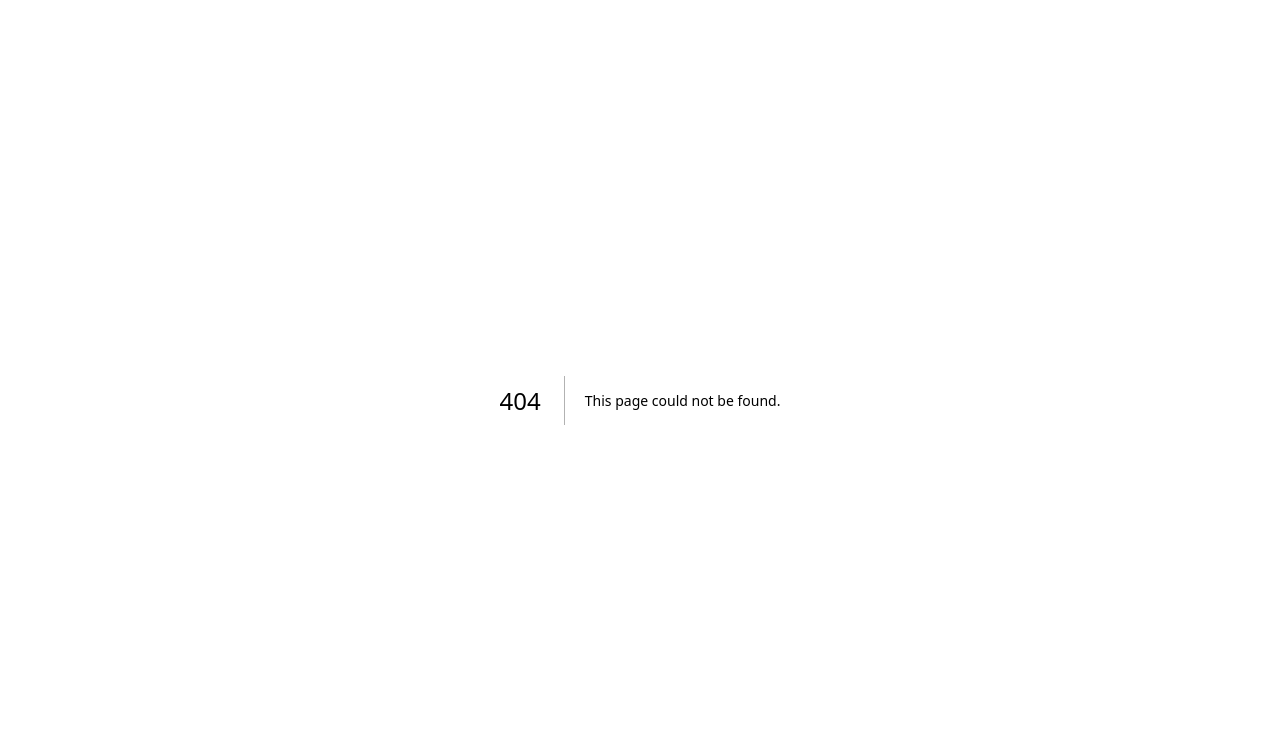
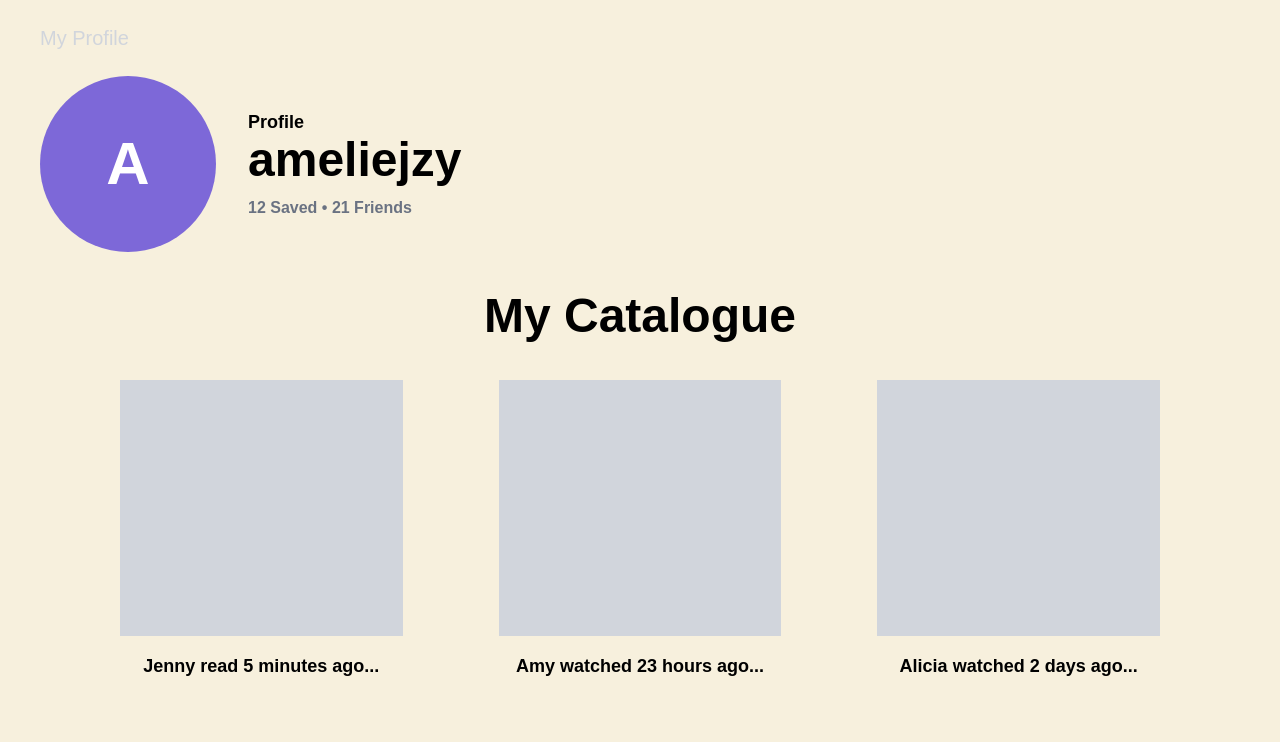
Before and after one commit to nujabesus/stemsista, a Next.js app: page /profile in a window 1280 px wide. Before the commit this address had no page. Shown: the top 742 px of the page. Built offline with nearby package versions, Linux system fonts and the light colour scheme.

Commit message:
added profile page

```diff
--- /dev/null
+++ b/app/profile/page.tsx
@@ -0,0 +1,47 @@
+"use client";
+
+export default function ProfilePage() {
+  return (
+    <main className="min-h-screen bg-[#f7f0dd] text-black px-10 py-6">
+      <h1 className="text-xl text-gray-300 mb-6">My Profile</h1>
+
+      <section className="flex items-center gap-8 mb-10">
+        <div className="h-44 w-44 rounded-full bg-[#7d68d8] flex items-center justify-center text-white text-6xl font-black">
+          A
+        </div>
+
+        <div>
+          <p className="font-bold text-lg">Profile</p>
+          <h2 className="text-5xl font-black">ameliejzy</h2>
+          <p className="text-gray-500 font-bold mt-3">
+            12 Saved • 21 Friends
+          </p>
+        </div>
+      </section>
+
+      <h2 className="text-5xl font-black text-center mb-10">
+        My Catalogue
+      </h2>
+
+      <section className="grid grid-cols-3 gap-x-24 gap-y-16 px-20">
+        <Card title="Jenny read 5 minutes ago..." />
+        <Card title="Amy watched 23 hours ago..." />
+        <Card title="Alicia watched 2 days ago..." />
+        <Card title="" />
+        <Card title="" />
+        <Card title="" />
+      </section>
+    </main>
+  );
+}
+
+function Card({ title }: { title: string }) {
+  return (
+    <article>
+      <div className="w-full h-64 bg-gray-300" />
+      {title && (
+        <p className="font-black text-center mt-4 text-lg">{title}</p>
+      )}
+    </article>
+  );
+}
```
Also changed, not shown: lib/supabaseClient.ts (added), 1 other file (tests, documents, lock files or other folders).
